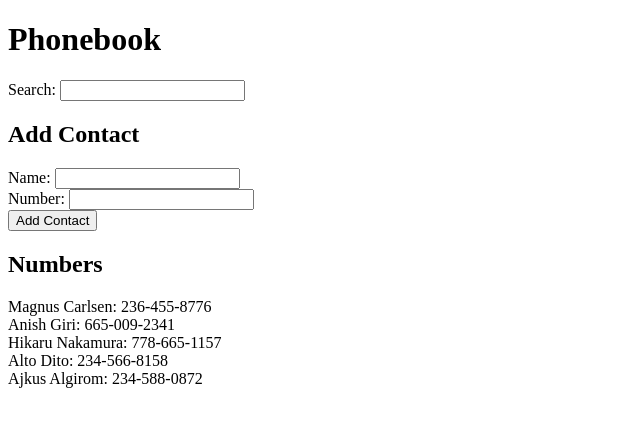
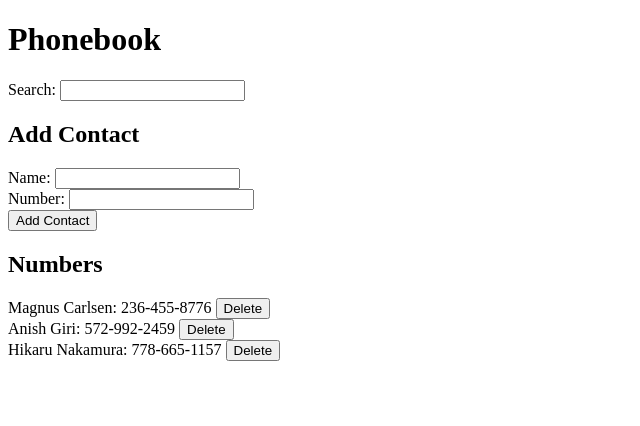
Before and after one commit to RastkoAmun/phonebook-app, a React (Create React App) app: page / in a window 1280 px wide. Shown: the top 426 px of the page, without its empty margins (0-640 px from the left). Built offline with nearby package versions, Linux system fonts and the light colour scheme; data requests are answered from the project's data file.

Commit message:
Added functionality to delete contacts from json database and fetch new data using axios

```diff
--- a/database.json
+++ b/database.json
@@ -7,23 +7,13 @@
     },
     {
       "name": "Anish Giri",
-      "number": "665-009-2341",
+      "number": "572-992-2459",
       "id": 2
     },
     {
       "name": "Hikaru Nakamura",
       "number": "778-665-1157",
       "id": 3
-    },
-    {
-      "name": "Alto Dito",
-      "number": "234-566-8158",
-      "id": 4
-    },
-    {
-      "name": "Ajkus Algirom",
-      "number": "234-588-0872",
-      "id": 5
     }
   ]
 }
--- a/src/App.js
+++ b/src/App.js
@@ -2,19 +2,17 @@ import { useState, useEffect } from 'react'
 import SearchFilter from './components/SearchFilter'
 import ContactForm from './components/ContactForm';
 import ContactList from './components/ContactList'
+import serverFunctions from './services/serverService'
 import axios from 'axios';
-import serverFunctions from './services/backend.js'
 
 const App = () => {
   const [contacts, setContacts] = useState([])
   const [newName, setNewName] = useState('');
   const [newNumber, setNewNumber] = useState('');
   const [searchValue, setSearchValue] = useState('');
-  const [counter, setCounter] = useState(4);
 
   const hook = () => {
-    serverFunctions.getAll()
-    .then(response => {
+    serverFunctions.getAll().then(response => {
       setContacts(response.data);
     })
   }
@@ -52,14 +50,22 @@ const App = () => {
       alert(`${newName} is already in your contacts!`)
       setNewName('')
     }else{
-      axios
-        .post('http://localhost:3001/contacts', newContact)
-        .then(response => {
-          setContacts(contacts.concat(response.data))
-        })
+      serverFunctions.insert(newContact).then(response => {
+        setContacts(contacts.concat(response.data))
+      })
       setNewName('')
       setNewNumber('')
     }
+  }
+
+  const deleteContact = (id) => {
+    serverFunctions
+    .getSpecificContact(id)
+    .then(reponse => {
+      if(window.confirm(`Delete ${reponse.data.name}`)){
+        serverFunctions.deleteContact(id).then(hook)
+      }
+    });
   }
 
   return(
@@ -71,7 +77,7 @@ const App = () => {
       <ContactForm nameValue={newName} numberValue={newNumber} addContact={addContact} handleInput={handleInput} />
 
       <h2>Numbers</h2>
-      <ContactList contacts={searchedContacts}/>
+      <ContactList contacts={searchedContacts} deleteContact={deleteContact}/>
 
     </div>
   )
--- a/src/components/ContactInfo.js
+++ b/src/components/ContactInfo.js
@@ -1,6 +1,6 @@
-const ContactInfo = ({name, number}) => {
+const ContactInfo = ({name, number, deleteContact, id}) => {
   return(
-    <div>{name}: {number}</div>
+    <div>{name}: {number} <button onClick={() => deleteContact(id)}> Delete </button></div>
   )
 }
 
--- a/src/components/ContactList.js
+++ b/src/components/ContactList.js
@@ -1,11 +1,13 @@
 import ContactInfo from './ContactInfo'
+import serverFunctions from '../services/serverService'
 
-const ContactList = ({contacts}) => {
+const ContactList = ({contacts, deleteContact}) => {
+
   return(
     <div>
       {contacts.map(contact =>
         <div key={contact.id}>
-          <ContactInfo name={contact.name} number={contact.number} />
+          <ContactInfo name={contact.name} number={contact.number} id={contact.id} deleteContact={deleteContact}/>
         </div>
       )}
     </div>
--- a/src/services/backend.js
+++ /dev/null
@@ -1,8 +0,0 @@
-import axios from 'axios';
-const baseUrl = 'http://localhost:3001/contacts'
-
-const getAll = () =>{
-  return axios.get(baseUrl)
-}
-
-export default { getAll }
--- /dev/null
+++ b/src/services/serverService.js
@@ -0,0 +1,21 @@
+import axios from 'axios';
+const baseUrl = 'http://localhost:3001/contacts'
+
+const getAll = () => {
+  return axios.get(baseUrl);
+}
+
+const getSpecificContact = (id) => {
+  return axios.get(`${baseUrl}/${id}`);
+}
+
+const insert = (newContact) => {
+  return axios.post(baseUrl, newContact);
+}
+
+const deleteContact = (id) => {
+  return axios.delete(`${baseUrl}/${id}`);
+}
+
+
+export default { getAll, insert, deleteContact, getSpecificContact }
```
